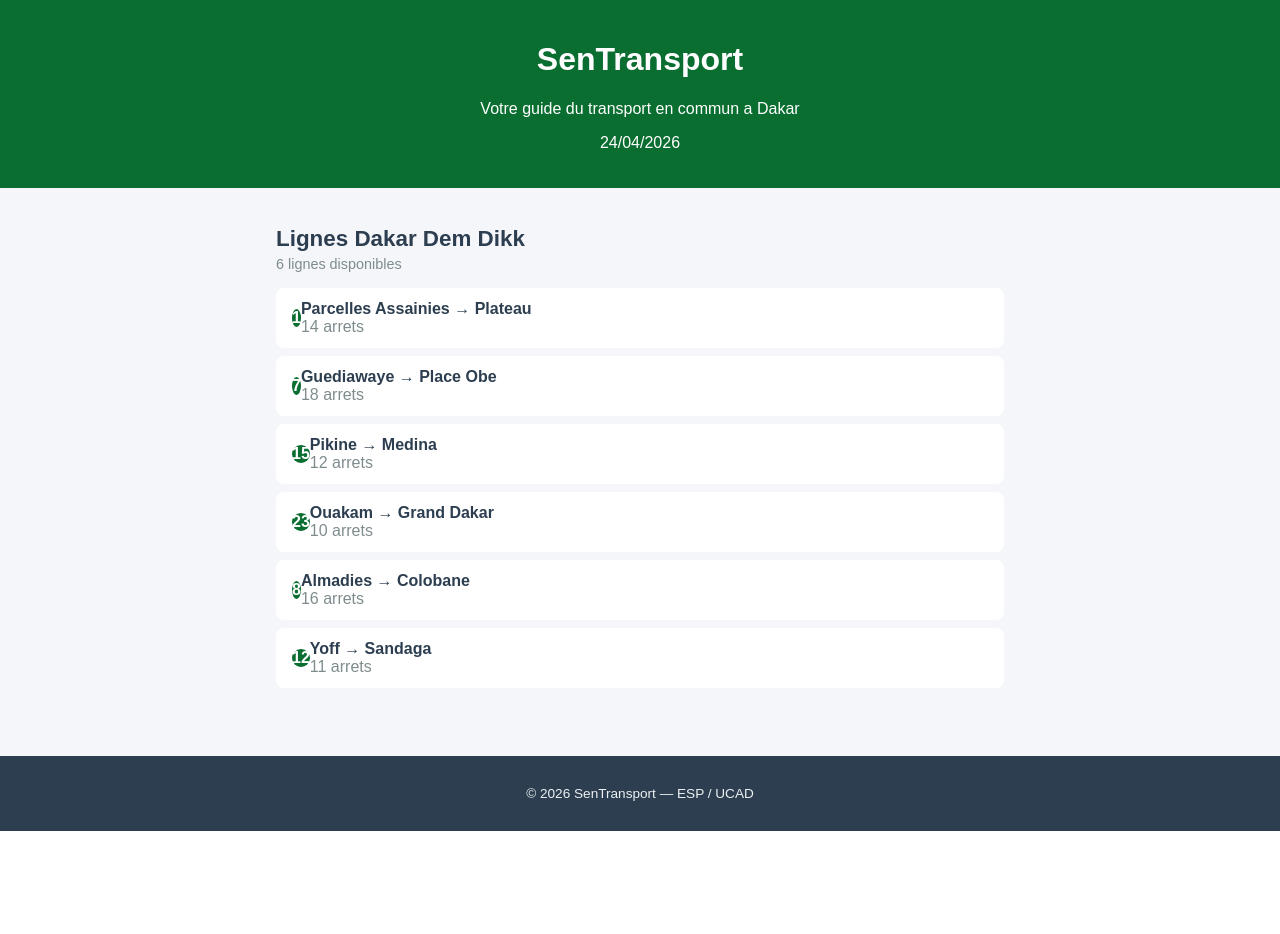
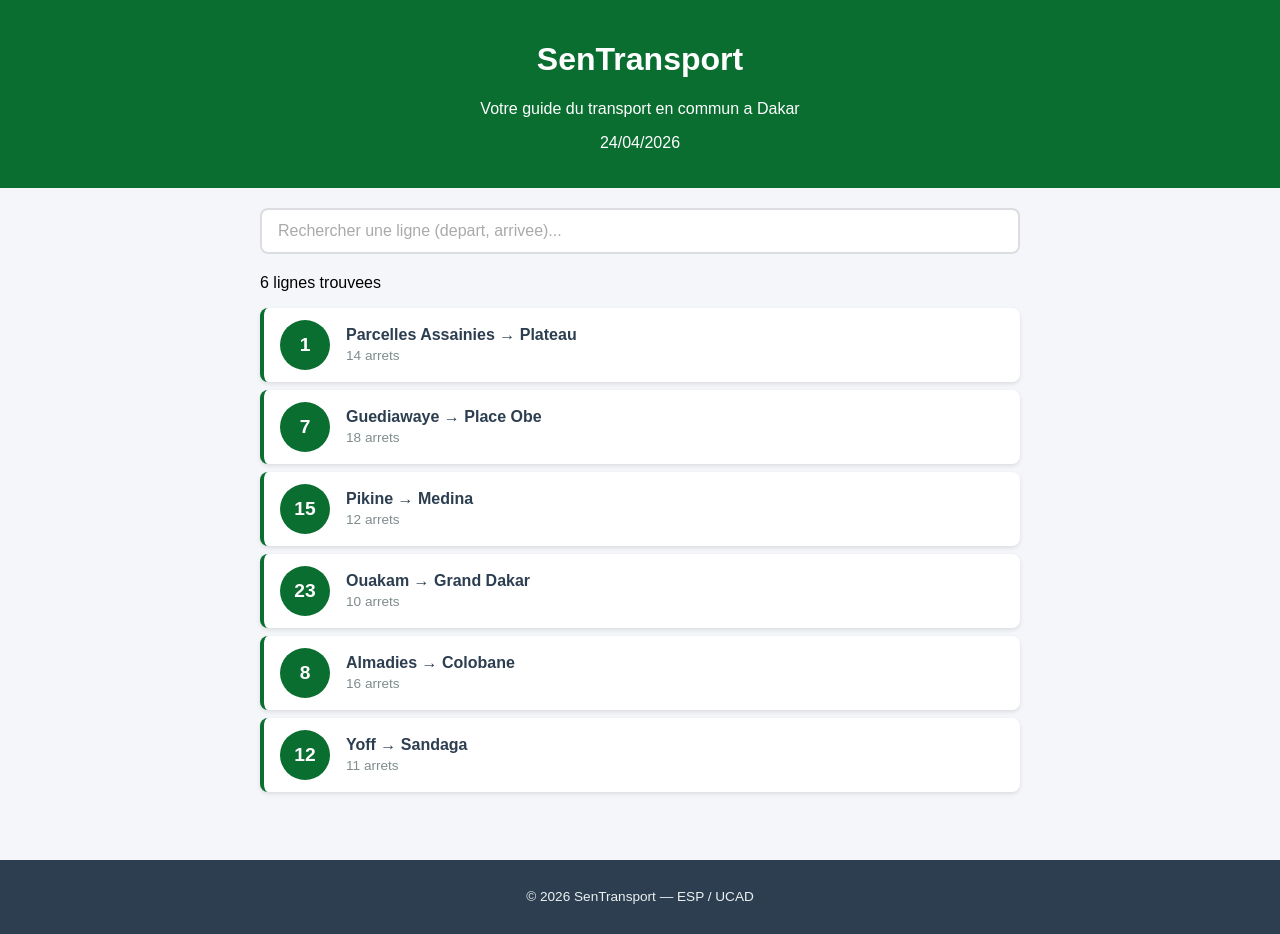
Before and after one commit to FatoumaTr/sentransport, a React (Create React App) app: page / in a window 1280 px wide. Before the commit the page ends 831 px from the top, so only its background shows below. Built offline with nearby package versions, Linux system fonts and the light colour scheme.

Commit message:
Lab 3 : etat , recherche et selection de lignes

```diff
--- a/src/App.css
+++ b/src/App.css
@@ -19,4 +19,16 @@
   .contenu {
     padding: 12px;
   }
+
+    .ligne-bus {
+    padding: 10px 12px;
+  }
+
+  .ligne-numero {
+    width: 40px;
+    height: 40px;
+    font-size: 1rem;
+    margin-right: 12px;
+  }
+
 }
--- a/src/App.js
+++ b/src/App.js
@@ -1,23 +1,66 @@
+import { useState } from 'react';
 import './App.css';
 import Header from './Header';
 import ListeLignes from './ListeLignes';
 import Footer from './Footer';
+import Recherche from './Recherche';
+import LigneBus from './LigneBus';
+import DetailLigne from './DetailLigne';
 
 function App() {
+  const [recherche, setRecherche] = useState("");
+  const [ligneSelectionnee, setLigneSelectionnee] = useState(null);
   const lignes = [
-    { id: 1, numero: "1", depart: "Parcelles Assainies", arrivee: "Plateau", arrets: 14 },
-    { id: 2, numero: "7", depart: "Guediawaye", arrivee: "Place Obe", arrets: 18 },
-    { id: 3, numero: "15", depart: "Pikine", arrivee: "Medina", arrets: 12 },
-    { id: 4, numero: "23", depart: "Ouakam", arrivee: "Grand Dakar", arrets: 10 },
-    { id: 5, numero: "8", depart: "Almadies", arrivee: "Colobane", arrets: 16 },
-    { id: 6, numero: "12", depart: "Yoff", arrivee: "Sandaga", arrets: 11 },
-  ];
+  { id: 1, numero: "1", depart: "Parcelles Assainies", arrivee: "Plateau", arrets: 14, listeArrets:
+     ["Parcelles U14", "Parcelles U10", "Camberene", "Patte d'Oie", "Grand Dakar", "Colobane", "Ponty", "Plateau"] },
+  { id: 2, numero: "7", depart: "Guediawaye", arrivee: "Place Obe", arrets: 18, listeArrets:
+     ["Guediawaye", "Pikine", "Thiaroye", "Keur Massar", "Grand Yoff", "Parcelles", "Liberte 6", "Place Obe"] },
+  { id: 3, numero: "15", depart: "Pikine", arrivee: "Medina", arrets: 12, listeArrets:
+    ["Pikine Centre", "Thiaroye Gare", "Hann", "Colobane", "Fass", "Medina"] },
+  { id: 4, numero: "23", depart: "Ouakam", arrivee: "Grand Dakar", arrets: 10, listeArrets:
+    ["Ouakam Village", "Mermoz", "Fann", "Point E", "Liberte 5", "Grand Dakar"] },
+  { id: 5, numero: "8", depart: "Almadies", arrivee: "Colobane", arrets: 16, listeArrets:
+    ["Almadies", "Ngor", "Yoff", "Ouest Foire", "Liberte 6", "Colobane"] },
+  { id: 6, numero: "12", depart: "Yoff", arrivee: "Sandaga", arrets: 11, listeArrets:
+    ["Yoff Village", "Aeroport LSS", "Parcelles U17", "Grand Yoff", "HLM", "Sandaga"] },
+];
 
-  return (
+// Filtrer les lignes selon le texte tape
+
+  const lignesFiltrees = lignes.filter(l =>
+    l.depart.toLowerCase().includes(recherche.toLowerCase()) ||
+    l.arrivee.toLowerCase().includes(recherche.toLowerCase()) ||
+    l.numero.includes(recherche)
+  );
+
+  function handleClickLigne(ligne) {
+  if (ligneSelectionnee && ligneSelectionnee.id === ligne.id) {
+    setLigneSelectionnee(null); // re-clic = déselectionner
+  } else {
+    setLigneSelectionnee(ligne); // premier clic = sélectionner
+  }
+}
+
+   return (
     <div className="App">
       <Header />
       <main className="contenu">
-        <ListeLignes lignes={lignes} />
+        <Recherche valeur={recherche} onChange={setRecherche} />
+        <p className="resultat-recherche">
+          {lignesFiltrees.length} ligne{lignesFiltrees.length > 1 ? 's' : ''} trouvee{lignesFiltrees.length > 1 ? 's' : ''}
+        </p>
+        {lignesFiltrees.map(ligne => (
+          <LigneBus
+            key={ligne.id}
+            numero={ligne.numero}
+            depart={ligne.depart}
+            arrivee={ligne.arrivee}
+            arrets={ligne.arrets}
+            onClick={() => handleClickLigne(ligne)}
+            estSelectionnee={ligneSelectionnee && ligneSelectionnee.id === ligne.id}
+          />
+        ))}
+        {ligneSelectionnee && <DetailLigne ligne={ligneSelectionnee} />}
       </main>
       <Footer />
     </div>
--- /dev/null
+++ b/src/DetailLigne.css
@@ -0,0 +1,67 @@
+.detail-ligne {
+  background-color: #ffffff;
+  border: 2px solid #0a6e31;
+  border-radius: 8px;
+  padding: 20px;
+  margin-top: 16px;
+  animation: slideDown 0.3s ease;
+}
+
+@keyframes slideDown {
+  from { opacity: 0; transform: translateY(-10px); }
+  to { opacity: 1; transform: translateY(0); }
+}
+
+.detail-titre {
+  color: #0a6e31;
+  margin: 0 0 8px 0;
+  font-size: 1.2rem;
+}
+
+.detail-info {
+  color: #7f8c8d;
+  margin: 0 0 16px 0;
+  font-size: 0.9rem;
+}
+
+.detail-arrets h4 {
+  color: #2c3e50;
+  margin: 0 0 8px 0;
+}
+
+.detail-liste {
+  list-style: none;
+  padding: 0;
+  margin: 0;
+}
+
+.detail-arret {
+  display: flex;
+  align-items: center;
+  padding: 8px 0;
+  border-bottom: 1px solid #f0f0f0;
+}
+
+.detail-arret:last-child {
+  border-bottom: none;
+}
+
+.arret-numero {
+  background-color: #0a6e31;
+  color: white;
+  width: 28px;
+  height: 28px;
+  border-radius: 50%;
+  display: flex;
+  align-items: center;
+  justify-content: center;
+  font-size: 0.8rem;
+  font-weight: bold;
+  margin-right: 12px;
+  flex-shrink: 0;
+}
+
+.arret-nom {
+  color: #2c3e50;
+  font-size: 0.95rem;
+}
--- /dev/null
+++ b/src/DetailLigne.js
@@ -0,0 +1,27 @@
+import './DetailLigne.css';
+
+function DetailLigne({ ligne }) {
+  return (
+    <div className="detail-ligne">
+      <h3 className="detail-titre">
+        Ligne {ligne.numero} : {ligne.depart} &rarr; {ligne.arrivee}
+      </h3>
+      <p className="detail-info">
+        {ligne.arrets} arrets sur ce trajet
+      </p>
+      <div className="detail-arrets">
+        <h4>Arrets principaux :</h4>
+        <ul className="detail-liste">
+          {ligne.listeArrets.map((arret, index) => (
+            <li key={index} className="detail-arret">
+              <span className="arret-numero">{index + 1}</span>
+              <span className="arret-nom">{arret}</span>
+            </li>
+          ))}
+        </ul>
+      </div>
+    </div>
+  );
+}
+
+export default DetailLigne;
--- a/src/LigneBus.css
+++ b/src/LigneBus.css
@@ -1,45 +1,57 @@
-.ligne-bus{
-    display: flex;
-    align-items: center;
-    padding: 12px 16px;
-    margin: 8PX 0;
-    background-color: #ffffff;
-    border-radius: 8px;
-    border-left : 4 px solid #0a6e31 ;
-    box-shadow : 0 2 px 4 px rgba (0 , 0 , 0 , 0.1) ;
-    cursor : pointer ;
-    transition : transform 0.2 s , box - shadow 0.2 s ;
+.ligne-bus {
+  display: flex;
+  align-items: center;
+  padding: 12px 16px;
+  margin: 8px 0;
+  background-color: #ffffff;
+  border-radius: 8px;
+  border-left: 4px solid #0a6e31;
+  box-shadow: 0 2px 4px rgba(0, 0, 0, 0.1);
+  cursor: pointer;
+  transition: transform 0.2s, box-shadow 0.2s;
 }
+
 .ligne-bus:hover {
-transform : translateX (4 px ) ;
-box-shadow : 0 4 px 8 px rgba (0 , 0 , 0 , 0.15) ;
+  transform: translateX(4px);
+  box-shadow: 0 4px 8px rgba(0, 0, 0, 0.15);
 }
+
 .ligne-numero {
-background-color : #0a6e31 ;
-color : white ;
-font-weight : bold ;
-font-size : 1.2 rem ;
-width : 50 px ;
-height : 50 px ;
-border-radius : 50%;
-display : flex ;
-align-items : center ;
-justify-content : center ;
-margin-right : 16 px ;
-flex-shrink : 0;
+  background-color: #0a6e31;
+  color: white;
+  font-weight: bold;
+  font-size: 1.2rem;
+  width: 50px;
+  height: 50px;
+  border-radius: 50%;
+  display: flex;
+  align-items: center;
+  justify-content: center;
+  margin-right: 16px;
+  flex-shrink: 0;
 }
 
 .ligne-info {
-display : flex ;
-flex-direction : column ;
+  display: flex;
+  flex-direction: column;
 }
+
 .ligne-trajet {
-font-size : 1 rem ;
-font-weight : 600;
-color : #2c3e50 ;
+  font-size: 1rem;
+  font-weight: 600;
+  color: #2c3e50;
 }
+
 .ligne-arrets {
-font-size : 0.85 rem ;
-color : #7f8c8d ;
-margin-top : 4 px ;
+  font-size: 0.85rem;
+  color: #7f8c8d;
+  margin-top: 4px;
 }
+.ligne-bus-active {
+  border-left: 4px solid #e67e22;
+  background-color: #fef9f3;
+}
+
+.ligne-bus-active .ligne-numero {
+  background-color: #e67e22;
+}
--- a/src/LigneBus.js
+++ b/src/LigneBus.js
@@ -1,17 +1,17 @@
 import './LigneBus.css';
 
-
-function LigneBus({numero, depart,arrivee, arrets,couleur}) {
+function LigneBus({ numero, depart, arrivee, arrets, estSelectionnee, onClick }) {
   return (
-        <div className="ligne-bus">
-
-            <div className='ligne-numero'  style={{ backgroundColor: couleur }}>{numero}</div>
-            <div className='ligne-info'>
-
-                    <span className='ligne-trajet'>
+    <div
+      className={`ligne-bus ${estSelectionnee ? 'ligne-bus-active' : ''}`}
+      onClick={onClick}
+    >
+      <div className="ligne-numero">{numero}</div>
+      <div className="ligne-info">
+        <span className="ligne-trajet">
           {depart} &rarr; {arrivee}
         </span>
-                    <span className='ligne-arrets'> {arrets} arrets </span>
+        <span className="ligne-arrets">{arrets} arrets</span>
       </div>
     </div>
   );
--- /dev/null
+++ b/src/Recherche.css
@@ -0,0 +1,22 @@
+.recherche {
+  margin-bottom: 20px;
+}
+
+.recherche-input {
+  width: 100%;
+  padding: 12px 16px;
+  font-size: 1rem;
+  border: 2px solid #dcdde1;
+  border-radius: 8px;
+  outline: none;
+  box-sizing: border-box;
+  transition: border-color 0.2s;
+}
+
+.recherche-input:focus {
+  border-color: #0a6e31;
+}
+
+.recherche-input::placeholder {
+  color: #aaa;
+}
--- /dev/null
+++ b/src/Recherche.js
@@ -0,0 +1,17 @@
+import './Recherche.css';
+
+function Recherche({ valeur, onChange }) {
+  return (
+    <div className="recherche">
+      <input
+        type="text"
+        className="recherche-input"
+        placeholder="Rechercher une ligne (depart, arrivee)..."
+        value={valeur}
+        onChange={e => onChange(e.target.value)}
+      />
+    </div>
+  );
+}
+
+export default Recherche;
```
Lines whose indentation alone changed are shown as unchanged.
